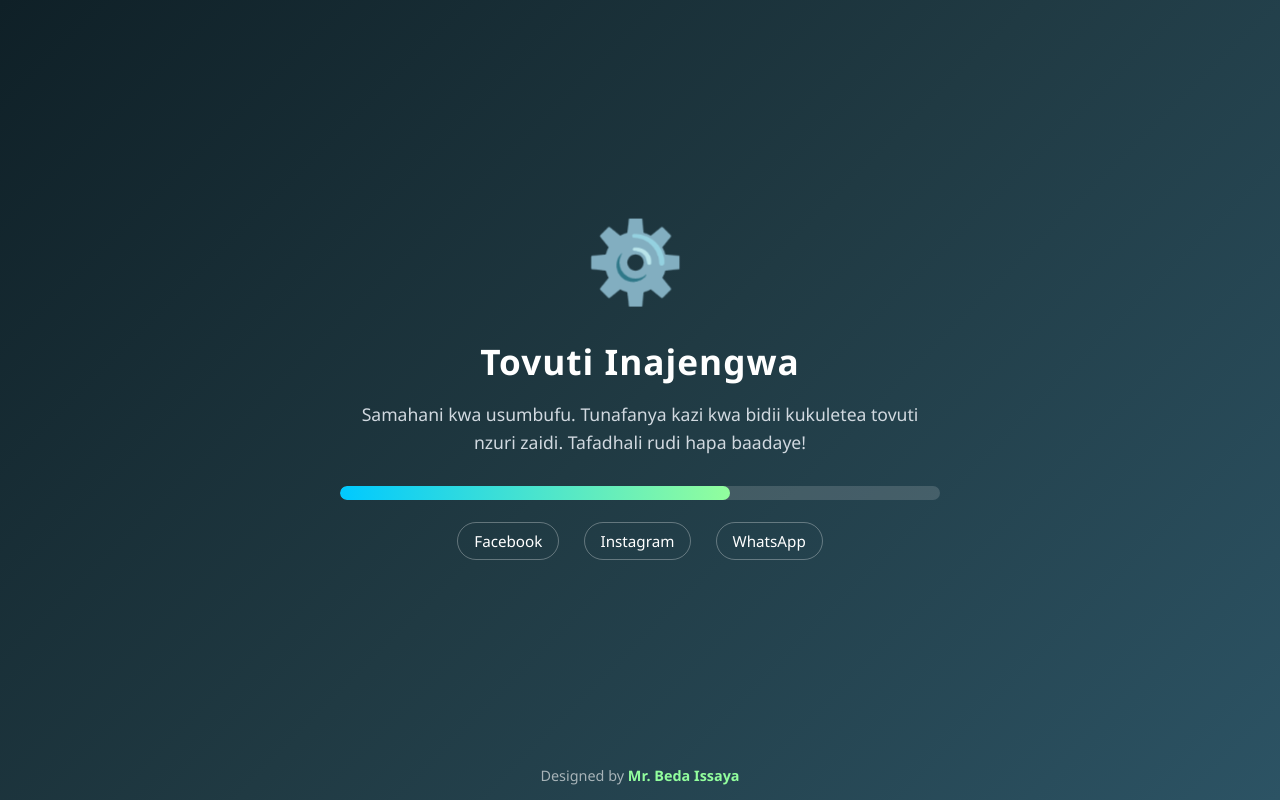
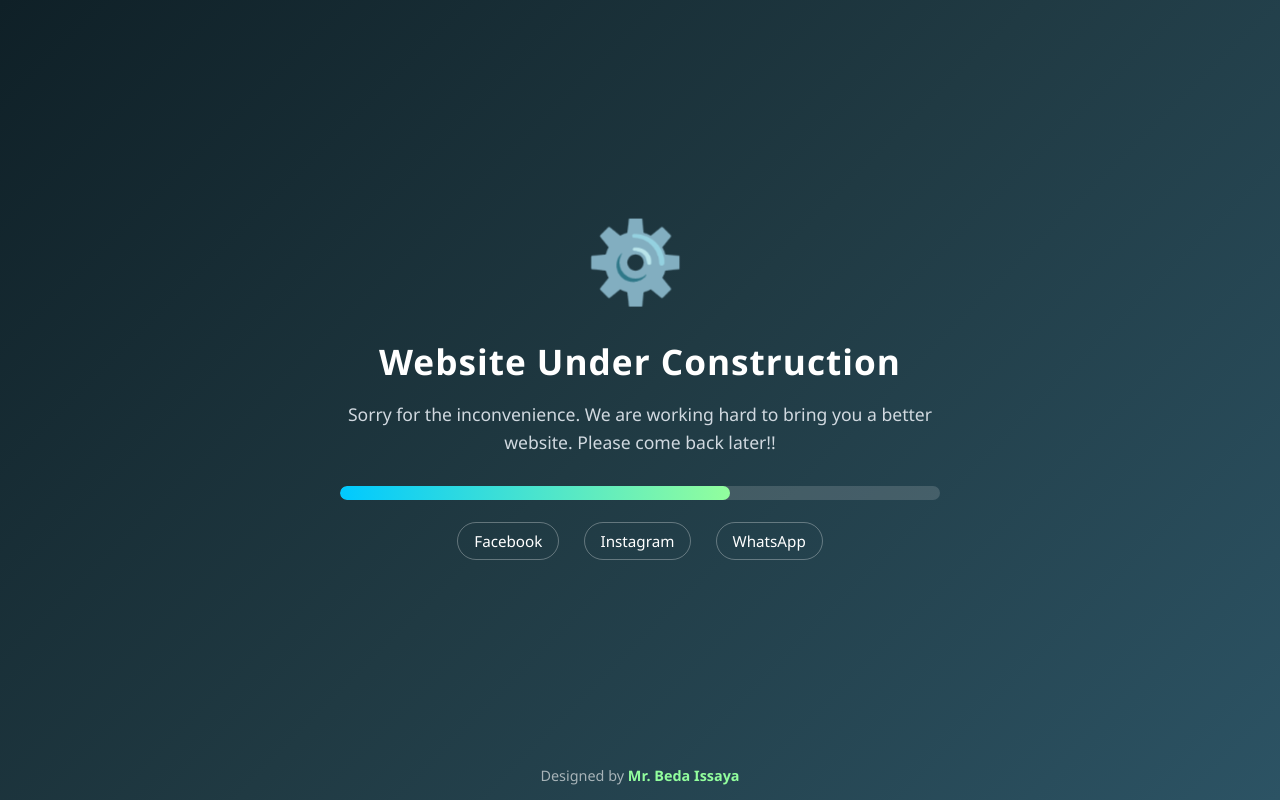
Before and after one commit to calebbeda1-boop/easyshule, a website: page index.html in a window 1280 px wide. Drawn offline with Linux system fonts and the light colour scheme.

Commit message:
Update index.html

```diff
--- a/index.html
+++ b/index.html
@@ -3,7 +3,7 @@
 <head>
 <meta charset="UTF-8">
 <meta name="viewport" content="width=device-width, initial-scale=1.0">
-<title>Tovuti Inajengwa</title>
+<title>Website Under Construction</title>
 <style>
   * {
     margin: 0;
@@ -110,8 +110,8 @@
 
   <div class="container">
     <div class="icon">⚙️</div>
-    <h1>Tovuti Inajengwa</h1>
-    <p>Samahani kwa usumbufu. Tunafanya kazi kwa bidii kukuletea tovuti nzuri zaidi. Tafadhali rudi hapa baadaye!</p>
+    <h1>Website Under Construction</h1>
+    <p>Sorry for the inconvenience. We are working hard to bring you a better website. Please come back later!!</p>
 
     <div class="progress-bar">
       <div class="progress-fill"></div>
```
